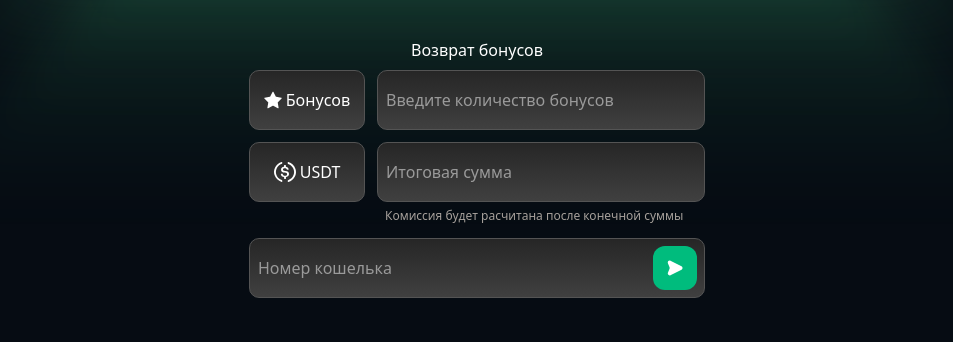
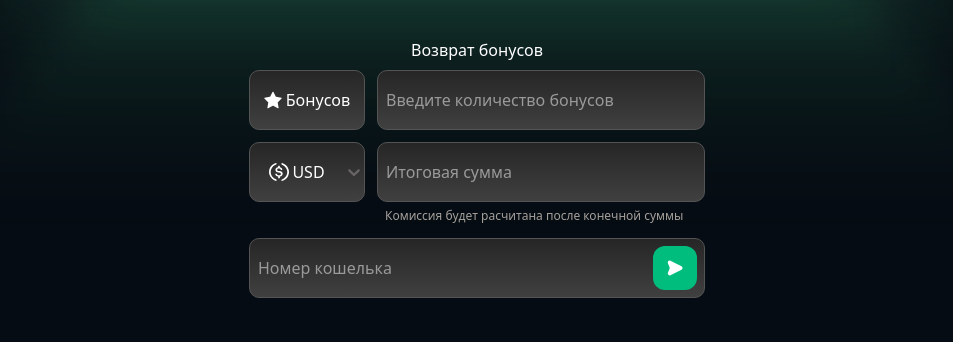
Before and after one commit to Ko7aLia/reactproject666, a React (Vite) app: page / in a window 1280 px wide. Shown: the part 368-710 px from the top of the page, without its empty margins (163-1116 px from the left). Built offline with nearby package versions, Linux system fonts and the light colour scheme.

Commit message:
add_select

```diff
--- a/src/Footer.jsx
+++ b/src/Footer.jsx
@@ -7,9 +7,9 @@ function footer() {
 
                     <p className="hidden h-[12px] text-sm text-stone-600 md:block">Cлужба поддержки:</p>
 
-                    <a href="@" className="h-[16px] text-sm text-white"> support@example.com</a>
+                    <a href="#" className="h-[16px] text-sm text-white"> support@example.com</a>
 
-                    <a href="@" className="h-[16px] text-sm text-white md:ml-auto">Пользовательское соглашение</a>
+                    <a href="#" className="h-[16px] text-sm text-white md:ml-auto">Пользовательское соглашение</a>
 
                 </footer>
             </DragSvgLock>
--- a/src/MainForm.css
+++ b/src/MainForm.css
@@ -1,8 +1,36 @@
 @import "tailwindcss";
 
-.box{
 
-    @apply bg-[linear-gradient(rgb(38,_38,_38),_rgb(64,_64,_64))] rounded-[10px] border border-[1px] border-[rgb(84,_84,_84)];
+
+.custom_box{
+
+  @apply bg-[linear-gradient(rgb(38,_38,_38),_rgb(64,_64,_64))] rounded-[10px] border-[1px] border-[rgb(84,_84,_84)];
+}
+
+.custom_hover:hover{
+
+  @apply border-black;
+
+}
+
+.custom_box:focus{
+
+  @apply outline-none border-[rgb(84,_84,_84)];
+
+}
+
+.custom_box:focus:hover{
+
+  @apply outline-none border-[rgb(128,_128,_128)];
+
+}
+
+.my-select__indicators {
+  transition: transform 0.3s ease-in-out;
+}
+
+.my-select__control--menu-is-open .my-select__indicators {
+  transform: rotate(180deg);
 }
 
 /*
--- a/src/MainForm.jsx
+++ b/src/MainForm.jsx
@@ -1,10 +1,179 @@
-import dollar from './assets/dollar.svg';
+import usdt from './assets/usdt.svg';
+import USD from './assets/usd.svg';
+import ethereum from './assets/ethereum.svg';
+import bitcoin from './assets/bitcoin.svg';
 import './MainForm.css';
 import send from './assets/send.svg';
 
 import DragSvgLock from './DragSvgLock.jsx'
 
+import Select from 'react-select'
+import { components } from 'react-select';
+import { useState } from 'react';
+
+
 function MainForm() {
+
+  // Кастомный компонент SingleValue для отображения иконки у выбранного элемента
+  const CustomSingleValue = (props) => {
+    return (
+      <components.SingleValue {...props}>
+        <div style={{ display: "flex", alignItems: "center" }}>
+          <img
+            src={props.data.icon}
+            alt={props.data.label}
+            style={{ width: 20, height: 20, marginRight: 3,  }}
+          />
+          {props.data.label}
+        </div>
+      </components.SingleValue>
+    );
+  };
+
+  // Кастомный компонент Option для добавления иконки в список значений
+  const CustomOption = (props) => {
+    return (
+      <components.Option {...props}>
+        <div style={{ display: "flex", alignItems: "center" }}>
+          <img
+            src={props.data.icon}
+            alt={props.data.label}
+            style={{ width: 20, height: 20, marginRight: 3, }}
+          />
+          {props.data.label}
+        </div>
+      </components.Option>
+    );
+  };
+
+  //// Кастомный компонент для индикатора
+  //const DropdownIndicator = props => {
+  //  return (
+  //    <components.DropdownIndicator {...props}>
+  //      <span className={`dropdown-indicator ${props.selectProps.menuIsOpen ? 'rotate' : ''}`}>▼</span>
+  //    </components.DropdownIndicator>
+  //  );
+  //};
+
+  // Кастомизация стиля всего выпадающего списка
+  const customStyles = {
+
+    //контейнер для элемента управления вводом
+    control: (base, state) => ({
+      ...base,
+
+      height: 60,
+      width: 116,
+      background: "linear-gradient(to bottom, rgb(38,38,38), rgb(64,64,64))",
+      borderRadius: 10,
+      borderWidth: 1,
+      borderColor: "rgb(84,84,84)", //state.isFocused ? "yellow" : "green",  цвет границы в зависимости от состояния
+      boxShadow: state.isFocused ? null : null, // убирает странную границу вокруг контейнера
+      display: "flex",
+      justifyContent: "center",
+      alignItems: "center",
+
+      "&:hover": { // стиль элемента будет меняться при наведении курсора мыши
+        borderColor: state.isFocused ? "grey" : "black"
+      },
+
+    }),
+
+      ////контейнер для выбранных значений
+      //valueContainer: (provided) => ({
+      //  ...provided,
+      //
+      //  background: "red",
+      //
+      //}),
+
+            //отображение одного выбранного значения списка
+            singleValue: (provided) => ({
+              ...provided,
+
+              color: "white",
+              display: "flex",
+              justifyContent: "center",
+              overflow: "visible",
+
+            }),
+
+        //контейнер для индикаторов
+        indicatorsContainer: (provided) => ({
+          ...provided,
+
+          padding: 0,
+          margin: 0,
+
+
+        }),
+
+            //индикатор выпадающего меню, обычно стрелка
+            dropdownIndicator: (provided, state) => ({
+              ...provided,
+
+              padding: 0,
+              color: state.isFocused ? "rgb(168, 162, 158)" : "rgb(105, 100, 100)",
+              //color: state.isActive ? "blue" : "red",
+
+
+              ':hover': {
+                color: 'rgb(168, 162, 158)', // Цвет при наведении мыши
+
+              },
+
+
+            }),
+
+    //контейнер для выпадающего меню
+    menu: base => ({
+      ...base,
+
+      background: "rgba(0, 0, 0, 0.4)",
+      boxShadow: "7px 7px 10px rgba(0, 0, 0, 0.4), -7px 0px 10px rgba(0, 0, 0, 0.4)",
+      marginTop: 0,
+
+    }),
+
+        //список вариантов выбора
+        menuList: base => ({
+          ...base,
+
+          padding: 0, // убирает пустое пространство на первом и последнем варианте
+
+        }),
+
+            //элемент списка, представляющий вариант выбора
+            option: (base, state) => ({
+              ...base,
+
+              background: "linear-gradient(to bottom, rgb(38,38,38), rgb(64,64,64))",
+              borderWidth: 1,
+              borderColor: "rgb(84,84,84)",
+              borderRadius: 10,
+
+              "&:hover": { // переопределяет разные состояния границы
+                borderColor: state.isFocused ? "grey" : "black"
+              },
+
+            }),
+
+  };
+
+  //список
+  const options = [
+
+      { value: 'USD', label: 'USD', icon: USD },
+      { value: 'USDT', label: 'USDT', icon: usdt },
+      { value: 'Bitcoin', label: 'Bitcoin', icon: bitcoin},
+      { value: 'Ethereum', label: 'Ethereum', icon: ethereum},
+
+  ];
+
+  //инициализация изначального значения списка и последующего изменения значений
+  const [selectedOption, setSelectedOption] = useState(options[0]);
+
+
     return (
     <>
             <main className="place-items-center text-white">
@@ -14,7 +183,7 @@ function MainForm() {
 
                 <form className="mt-2 grid grid-cols-[116px_240px] gap-3 text-white md:grid-cols-[116px_328px]">
 
-                    <button className="box flex h-[60px] items-center justify-center">
+                    <div className="custom_box flex h-[60px] items-center justify-center">
 
                         <svg className="fill-white pr-1" width="22" height="22" viewBox="0 0 22 22" xmlns="http://www.w3.org/2000/svg">
                             <path d="M10.4268 1.15357C10.6622 0.679929 11.3378 0.679929 11.5732 1.15356L14.3921 6.82711C14.4853 7.01467 14.6643 7.14477 14.8715 7.17544L21.1385 8.10317C21.6616 8.18061 21.8704 8.8232 21.4927 9.19337L16.9679 13.6275C16.8183 13.7741 16.7499 13.9846 16.7848 14.1911L17.8391 20.4381C17.9271 20.9596 17.3805 21.3567 16.9117 21.1118L11.2963 18.1788C11.1107 18.0818 10.8893 18.0818 10.7037 18.1788L5.08832 21.1118C4.61954 21.3567 4.07292 20.9596 4.16093 20.4381L5.21521 14.1911C5.25006 13.9846 5.18166 13.7741 5.03208 13.6275L0.507314 9.19337C0.12958 8.8232 0.338367 8.18061 0.861542 8.10317L7.1285 7.17544C7.33567 7.14477 7.51474 7.01467 7.60793 6.82711L10.4268 1.15357Z" />
@@ -22,20 +191,33 @@ function MainForm() {
                         </svg>
 
                      Бонусов
-                    </button>
+                    </div>
 
-                    <input placeholder="Введите количество бонусов" className="box h-[60px] w-full p-2" />
+                    <input placeholder="Введите количество бонусов" className="custom_box custom_hover h-[60px] w-full p-2" />
 
-                    <button className="box flex h-[60px] items-center justify-center">
-                        <DragSvgLock>
-                        <img className="mr-1" src={dollar} alt="dollar" />
-                        </DragSvgLock>
-                     USDT
-                    </button>
+
+
+
+
+                        < Select    isSearchable={false}
+                                    options={options} //список вариантов значений
+                                    value={selectedOption} //первоначальное значение
+                                    onChange={setSelectedOption} //замена значения после выбора нового значения из списка
+                                    styles={customStyles} //кастомные стили
+                                    classNamePrefix="my-select"
+
+                                    //переопределение стандартных компонентов на кастомные
+                                    components={{ Option: CustomOption,
+                                                  SingleValue: CustomSingleValue,
+                                                  IndicatorSeparator: () => null, //IndicatorSeparator: () => null - обнуление вертикального разделителя
+                                                   }}
+                        />
+
+
 
                     <div>
 
-                        <input placeholder="Итоговая сумма" className="box block h-[60px] w-full p-2" />
+                        <input placeholder="Итоговая сумма" className="custom_box block h-[60px] w-full p-2" />
 
 
 
@@ -48,7 +230,7 @@ function MainForm() {
 
                   <label className="relative col-span-2">
 
-                        <input placeholder="Номер кошелька" className="box h-[60px] w-full p-2 pr-16" />
+                        <input placeholder="Номер кошелька" className="custom_box h-[60px] w-full p-2 pr-16" />
 
 
 
--- a/src/main.jsx
+++ b/src/main.jsx
@@ -7,6 +7,7 @@ import MainForm from './MainForm.jsx'
 import History from './History.jsx'
 import Footer from './Footer.jsx'
 
+
 createRoot(document.getElementById('root')).render(
   <StrictMode>
         <AppLogo />
```
Also changed, not shown: src/History.jsx (+8 -8 lines), src/assets/usd.svg (renamed from src/assets/dollar.svg), src/assets/usdt.svg (added).
